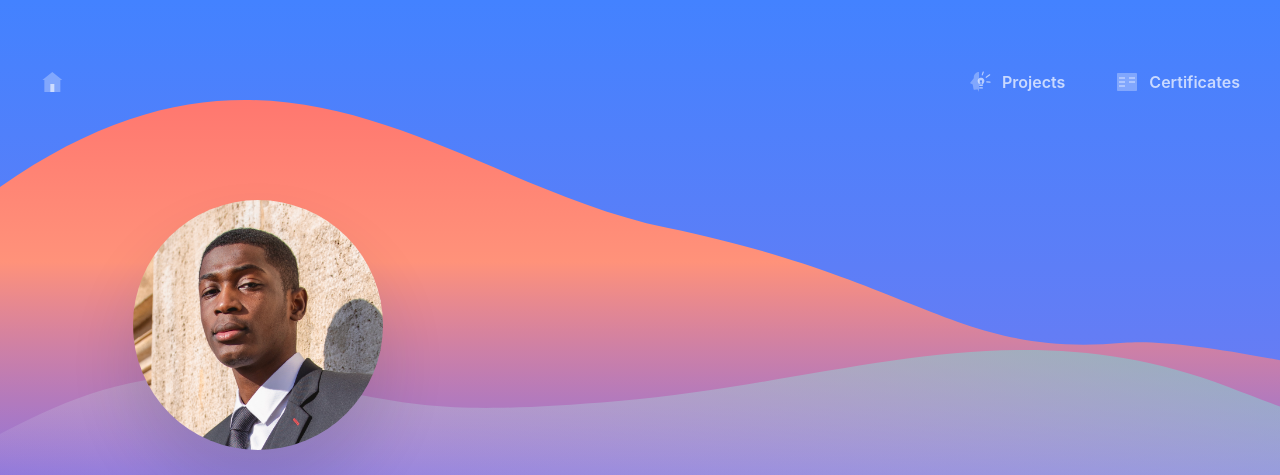
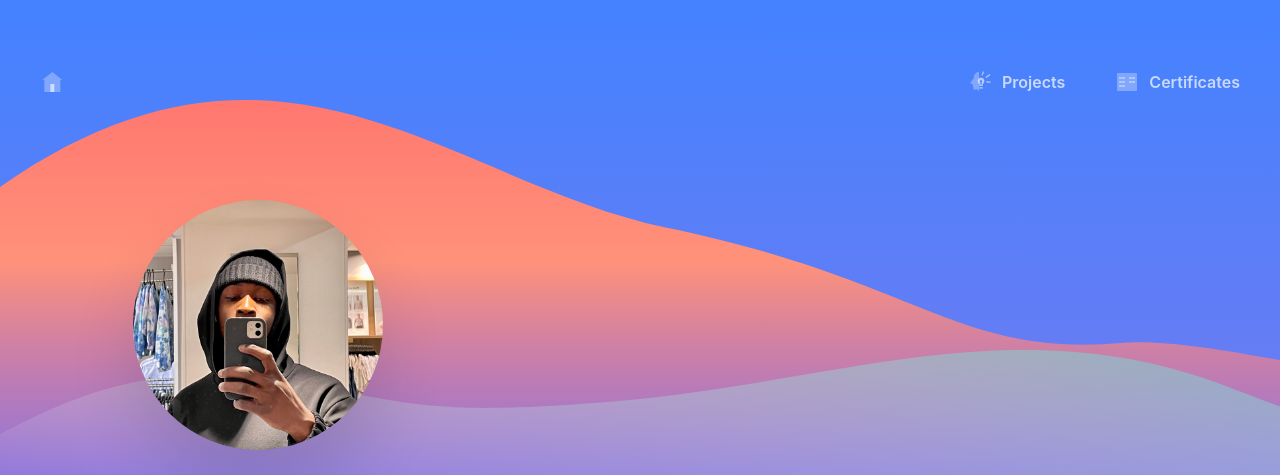
Before and after one commit to abdulrahimiliasu/personal-new-react, a Gatsby site: page / in a window 1280 px wide. Shown: the top 475 px of the page. Built offline with nearby package versions, Linux system fonts and the light colour scheme; Gatsby itself is replaced by a stand-in of ours.

Commit message:
Profile Picture Change

```diff
--- a/src/components/ProfilePicture.js
+++ b/src/components/ProfilePicture.js
@@ -17,7 +17,7 @@
   background-color: #bbb;
   border-radius: 50%;
   display: inline-block;
-  background-image: url("/images/avatars/av5.jpg");
+  background-image: url("/images/avatars/av6.jpg");
   background-size: cover;
   background-position: center;
   box-shadow: 0px 40px 64px #0e1f3527;
```
Also changed, not shown: static/images/avatars/av6.jpg (added), static/images/avatars/av7.jpg (added).
